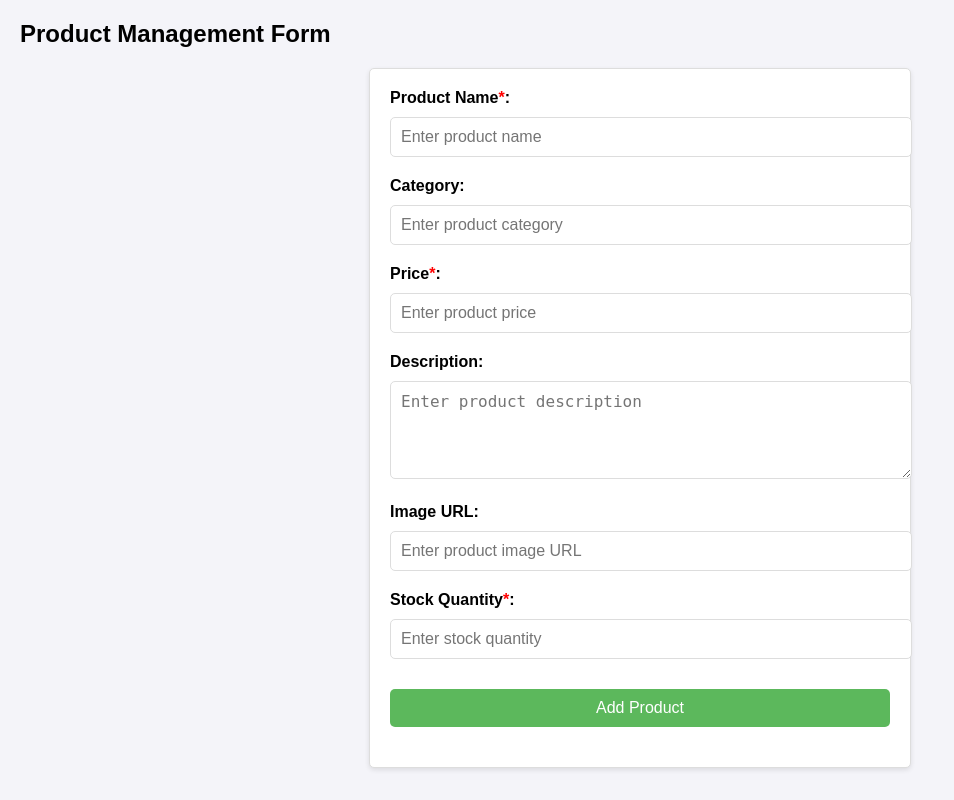
After one commit to TanKittipat/PHP_shop_ajNaruapon, a PHP site: page /form.php in a window 1280 px wide. The commit adds this page. Shown: the whole page, without its empty margins (0-954 px from the left). Run offline with PHP 8.4, Linux system fonts and the light colour scheme.

Commit message:
Updated add, added form

```diff
--- /dev/null
+++ b/027-Tinnapaht/form.php
@@ -0,0 +1,72 @@
+<!DOCTYPE html>
+<html lang="en">
+<head>
+    <meta charset="UTF-8">
+    <meta name="viewport" content="width=device-width, initial-scale=1.0">
+    <title>Products Management</title>
+    <style>
+        body {
+            font-family: Arial, sans-serif;
+            margin: 20px;
+            padding: 0;
+            background-color: #f4f4f9;
+        }
+        form {
+            max-width: 500px;
+            margin: 0 auto;
+            padding: 20px;
+            background: #fff;
+            border: 1px solid #ddd;
+            border-radius: 5px;
+            box-shadow: 0 2px 5px rgba(0, 0, 0, 0.1);
+        }
+        label {
+            font-weight: bold;
+        }
+        input, textarea, button {
+            width: 100%;
+            margin-top: 10px;
+            margin-bottom: 20px;
+            padding: 10px;
+            border: 1px solid #ddd;
+            border-radius: 5px;
+            font-size: 16px;
+        }
+        button {
+            background-color: #5cb85c;
+            color: white;
+            border: none;
+            cursor: pointer;
+        }
+        button:hover {
+            background-color: #4cae4c;
+        }
+    </style>
+</head>
+<body>
+
+<h2>Product Management Form</h2>
+<form action="add_Items.php" method="post">
+    <label for="name">Product Name<span style="color: red;">*</span>:</label>
+    <input type="text" id="name" name="name" placeholder="Enter product name" required>
+
+    <label for="category">Category:</label>
+    <input type="text" id="category" name="category" placeholder="Enter product category">
+
+    <label for="price">Price<span style="color: red;">*</span>:</label>
+    <input type="number" step="0.01" id="price" name="price" placeholder="Enter product price" required>
+
+    <label for="descriptions">Description:</label>
+    <textarea id="descriptions" name="descriptions" placeholder="Enter product description" rows="4"></textarea>
+
+    <label for="images_url">Image URL:</label>
+    <input type="url" id="images_url" name="images_url" placeholder="Enter product image URL">
+
+    <label for="quantity">Stock Quantity<span style="color: red;">*</span>:</label>
+    <input type="number" id="quantity" name="quantity" placeholder="Enter stock quantity" required>
+
+    <button type="submit">Add Product</button>
+</form>
+
+</body>
+</html>
```
Also changed, not shown: 027-Tinnapaht/add_Items.php (+9 -12 lines), 027-Tinnapaht/shop.sql (added, +97 -0 lines).
